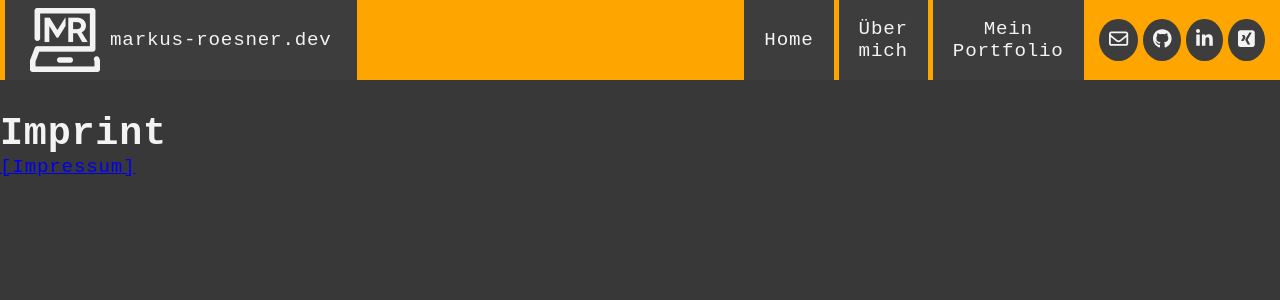
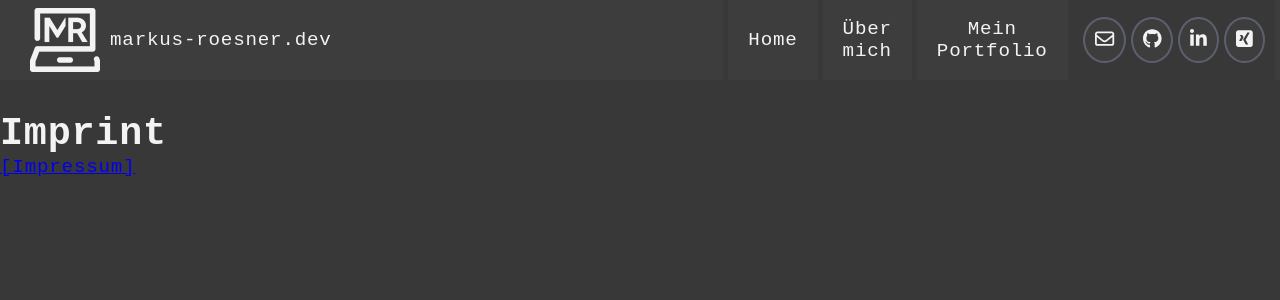
Before and after one commit to M-Roesner/myHomepage-react-ts-wip, a React (Vite) app: page /imprint in a window 1280 px wide. Shown: the top 300 px of the page. Built offline with nearby package versions, Linux system fonts and the light colour scheme.

Commit message:
Adjusted background color for naviagation

```diff
--- a/src/components/custom/button/iconLink/styledIconLink.ts
+++ b/src/components/custom/button/iconLink/styledIconLink.ts
@@ -6,6 +6,7 @@ import { slyledLinkButtonBasic } from "../styledLinkButtonBasic";
 const StyledIconLink = styled(slyledLinkButtonBasic)`
   border-radius: 50%;
   padding: 10px;
+  border: solid 2px ${(props) => props.theme.palette.common.borderColor};
 `;
 
 export default StyledIconLink;
--- a/src/components/header/navigation/styledNavigationWrapper.ts
+++ b/src/components/header/navigation/styledNavigationWrapper.ts
@@ -4,4 +4,5 @@ export const StyledNavIconWrapper = styled.div`
   display: flex;
   flex-direction: row;
   gap: ${(props) => props.theme.navBar.gap};
+  background-color: ${(props) => props.theme.palette.common.backgroundColor};
 `;
--- a/src/components/header/styledHeader.ts
+++ b/src/components/header/styledHeader.ts
@@ -5,7 +5,7 @@ export const StyledHeader = styled.header`
   flex-direction: row;
   justify-content: space-between;
   align-items: center;
-  background-color: orange; // TODO: Adjust background color.
+  background-color: ${(props) => props.theme.palette.header.backgroundColor};
 
   padding-left: 5px;
   padding-right: 5px;
--- a/src/utils/mainStyled.d.ts
+++ b/src/utils/mainStyled.d.ts
@@ -3,6 +3,7 @@ interface IMode {
   backgroundColor: string;
   textColor: string;
   backgroundHoverColor: string;
+  borderColor: string;
 }
 
 declare module "styled-components" {
--- a/src/utils/theme.ts
+++ b/src/utils/theme.ts
@@ -10,6 +10,7 @@ export const defaultTheme: DefaultTheme = {
       backgroundColor: "#383838",
       textColor: "#f3f3f3",
       backgroundHoverColor: "#474747",
+      borderColor: "#5c606d",
     },
     footer: {
       backgroundColor: "#3d3d3d",
```
